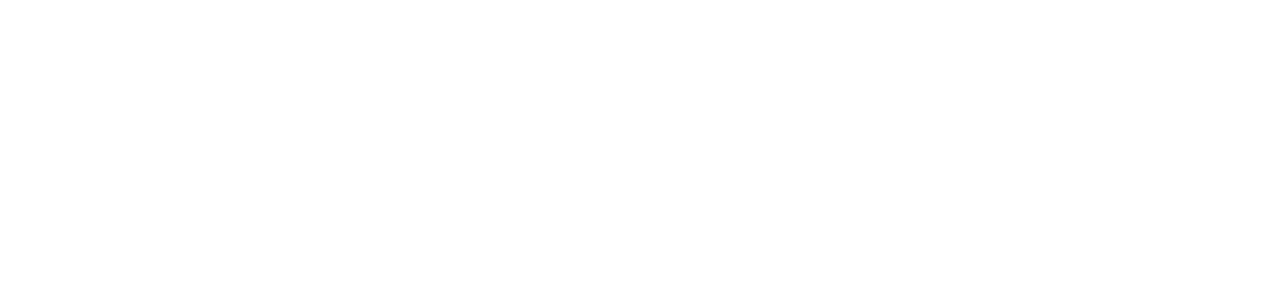
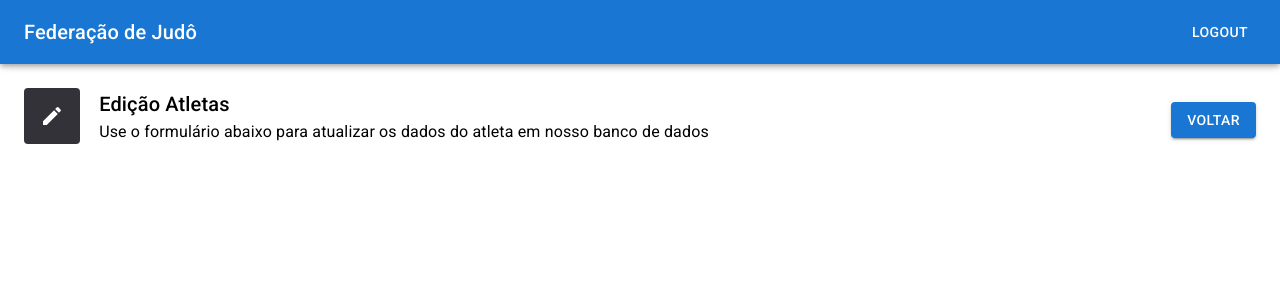
Before and after one commit to felipebsoares/Judo_Project, a React (Create React App) app in the folder frontend/: page /atletas/1 in a window 1280 px wide. Shown: the top 300 px of the page. Built offline with nearby package versions, Linux system fonts and the light colour scheme.

Commit message:
feat: create template addAtletas and editAtletas

```diff
--- a/frontend/src/pages/atletas-page/atletas-page.tsx
+++ b/frontend/src/pages/atletas-page/atletas-page.tsx
@@ -1,16 +1,20 @@
-import * as React from 'react';
-import Paper from '@mui/material/Paper';
-import Table from '@mui/material/Table';
-import TableBody from '@mui/material/TableBody';
-import TableCell from '@mui/material/TableCell';
-import TableContainer from '@mui/material/TableContainer';
-import TableHead from '@mui/material/TableHead';
-import TablePagination from '@mui/material/TablePagination';
-import TableRow from '@mui/material/TableRow';
+import { useState } from 'react';
+import { useNavigate } from 'react-router-dom';
+import { SportsKabaddi } from '@mui/icons-material';
+import {
+  Box,
+  Button,
+  Paper,
+  Table,
+  TableBody,
+  TableCell,
+  TableContainer,
+  TableHead,
+  TablePagination,
+  TableRow,
+} from '@mui/material';
+import { PageHeader } from '../../shared/components';
 import { LayoutBase } from '../../shared/layout';
-import { Box, Button } from '@mui/material';
-import { PageHeader } from '../../shared/components';
-import { Visibility } from '@mui/icons-material';
 
 interface Column {
   id: 'name' | 'code' | 'population' | 'size' | 'density';
@@ -83,8 +87,9 @@
 ];
 
 export const AtletasPage: React.FC = () => {
-  const [page, setPage] = React.useState(0);
-  const [rowsPerPage, setRowsPerPage] = React.useState(10);
+  const [page, setPage] = useState(0);
+  const [rowsPerPage, setRowsPerPage] = useState(10);
+  const navigate = useNavigate();
 
   const handleChangePage = (event: unknown, newPage: number) => {
     setPage(newPage);
@@ -103,8 +108,15 @@
         <PageHeader
           title="Atletas"
           description="Página de gerenciamento dos Atletas"
-          icon={Visibility}
-          action={<Button variant="contained">Novo</Button>}
+          icon={SportsKabaddi}
+          action={
+            <Button
+              variant="contained"
+              onClick={() => navigate('/atletas/cadastro')}
+            >
+              Novo
+            </Button>
+          }
         />
 
         <Paper sx={{ width: '100%', overflow: 'hidden' }}>
--- a/frontend/src/pages/atletas-page/components/add-atletas-page/add-atletas-page.tsx
+++ b/frontend/src/pages/atletas-page/components/add-atletas-page/add-atletas-page.tsx
@@ -1,3 +1,27 @@
+import { Box, Button } from '@mui/material';
+import { PageHeader } from '../../../../shared/components';
+import { LayoutBase } from '../../../../shared/layout';
+import { Add } from '@mui/icons-material';
+
+import { useNavigate } from 'react-router-dom';
+
 export const AddAtletasPage: React.FC = () => {
-  return <div></div>;
+  const navigate = useNavigate();
+
+  return (
+    <LayoutBase>
+      <Box>
+        <PageHeader
+          title="Cadastrar Atletas"
+          description="Use o formulário abaixo para cadastrar um novo atleta"
+          icon={Add}
+          action={
+            <Button variant="contained" onClick={() => navigate('/atletas')}>
+              Voltar
+            </Button>
+          }
+        />
+      </Box>
+    </LayoutBase>
+  );
 };
--- a/frontend/src/pages/atletas-page/components/edit-atletas-page/edit-atletas-page.tsx
+++ b/frontend/src/pages/atletas-page/components/edit-atletas-page/edit-atletas-page.tsx
@@ -1,3 +1,26 @@
+import { Box, Button } from '@mui/material';
+import { useNavigate } from 'react-router-dom';
+import { PageHeader } from '../../../../shared/components';
+import { LayoutBase } from '../../../../shared/layout';
+import { Edit } from '@mui/icons-material';
+
 export const EditAtletasPage: React.FC = () => {
-  return <div></div>;
+  const navigate = useNavigate();
+
+  return (
+    <LayoutBase>
+      <Box>
+        <PageHeader
+          title="Edição Atletas"
+          description="Use o formulário abaixo para atualizar os dados do atleta em nosso banco de dados"
+          icon={Edit}
+          action={
+            <Button variant="contained" onClick={() => navigate('/atletas')}>
+              Voltar
+            </Button>
+          }
+        />
+      </Box>
+    </LayoutBase>
+  );
 };
```
